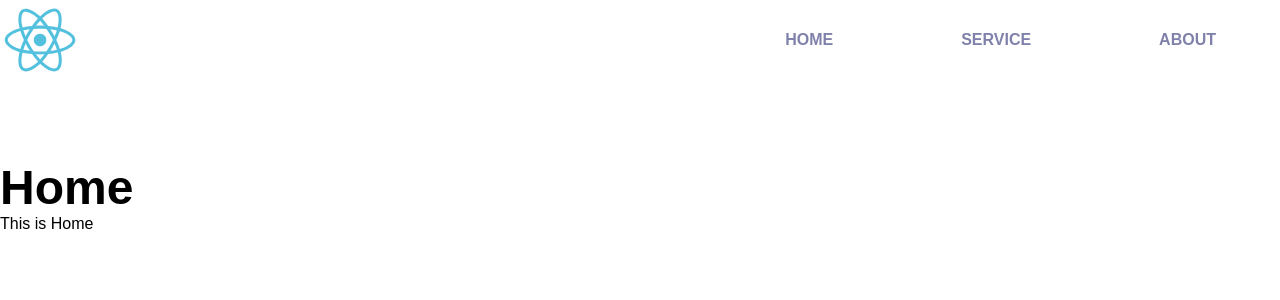
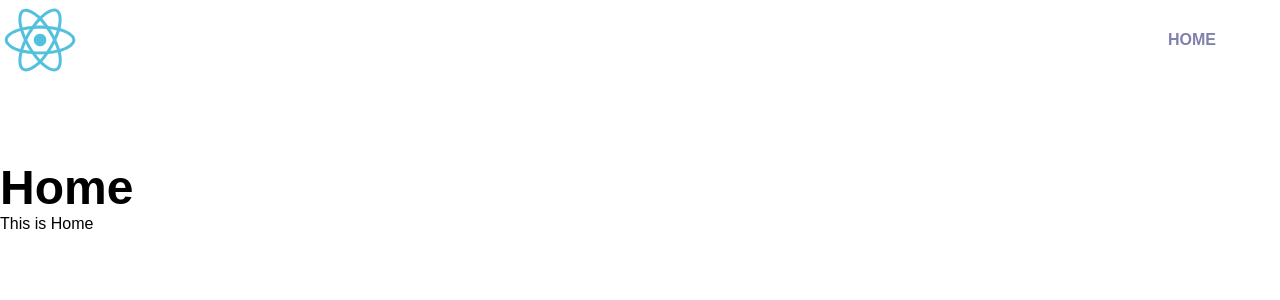
Before and after one commit to lallaheeee/react-nodejs-mysql-boilerplate, a React (Create React App) app in the folder client/: page / in a window 1280 px wide. Shown: the top 300 px of the page. Built offline with nearby package versions, Linux system fonts and the light colour scheme.

Commit message:
[fix] 헤더에 링크 추가

```diff
--- a/client/src/containers/Header/index.js
+++ b/client/src/containers/Header/index.js
@@ -8,13 +8,7 @@ const Header = () => (
     <nav>
       <ul>
         <Styled.Li>
-          <Styled.A>Home</Styled.A>
-        </Styled.Li>
-        <Styled.Li>
-          <Styled.A>Service</Styled.A>
-        </Styled.Li>
-        <Styled.Li>
-          <Styled.A>About</Styled.A>
+          <Styled.A to="/">Home</Styled.A>
         </Styled.Li>
       </ul>
     </nav>
--- a/client/src/containers/Header/style.js
+++ b/client/src/containers/Header/style.js
@@ -1,4 +1,5 @@
 import styled from 'styled-components';
+import { Link } from 'react-router-dom';
 
 const Header = styled.header`
   display: flex;
@@ -15,7 +16,7 @@ const Li = styled.li`
   padding: 0 4rem;
 `;
 
-const A = styled.a`
+const A = styled(Link)`
   & {
     line-height: 5rem;
     color: #4a4c88;
```
